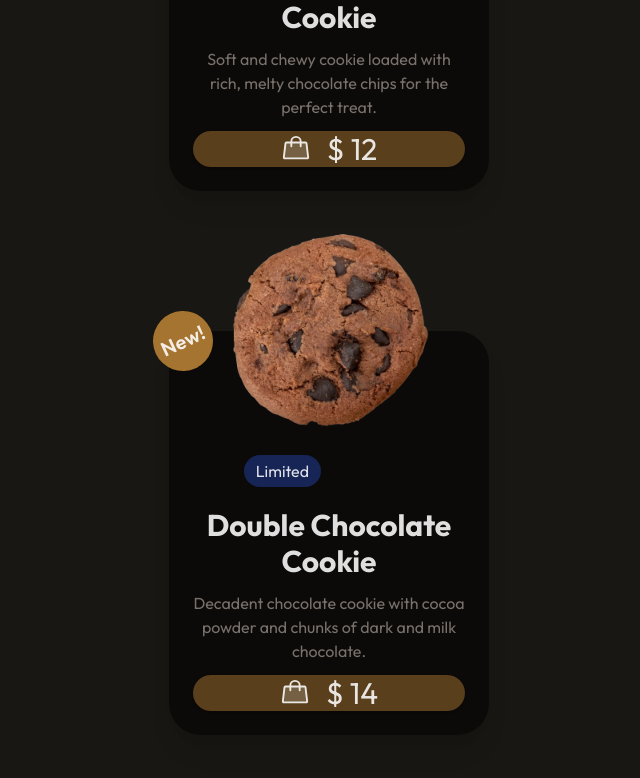
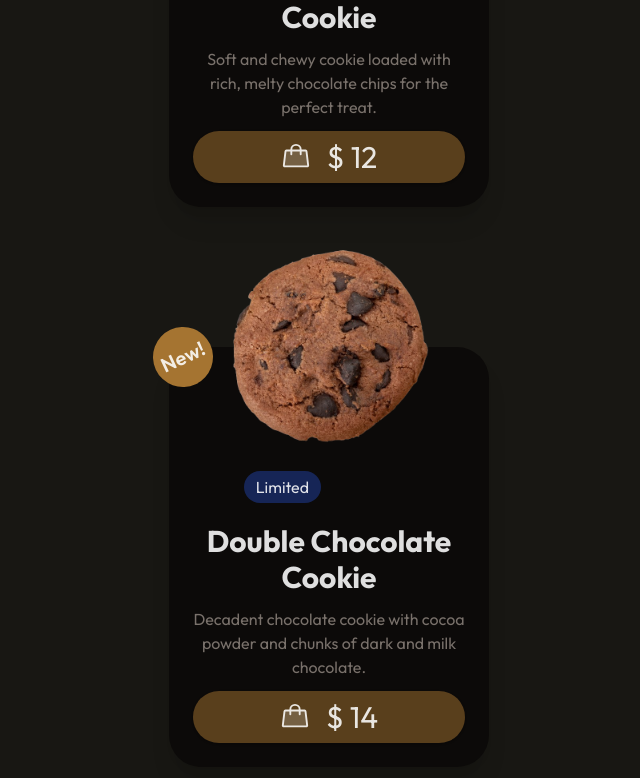
Before and after one commit to michelezedda/cookie, a React (Vite) app: page / in a window 1280 px wide. Shown: the part 805-1583 px from the top of the page, without its empty margins (311-951 px from the left). Built offline with nearby package versions, Linux system fonts and the light colour scheme; a web font is replaced by a local one.

Commit message:
padding incremented

```diff
--- a/src/components/ProductCard.tsx
+++ b/src/components/ProductCard.tsx
@@ -42,7 +42,7 @@ const ProductCard = ({
       <h3 className="text-3xl font-bold mt-2">{name}</h3>
       <p className="text-stone-500">{description}</p>
 
-      <button className="flex gap-4 justify-center items-center rounded-4xl bg-[#a57431]/50 hover:brightness-120 duration-300 cursor-pointer w-full shadow">
+      <button className="flex gap-4 justify-center items-center rounded-4xl bg-[#a57431]/50 hover:brightness-120 duration-300 cursor-pointer w-full shadow py-2">
         <PiHandbagDuotone size={30} />
         {discount !== 0 ? (
           <div className="flex gap-2 justify-center items-center">
```
